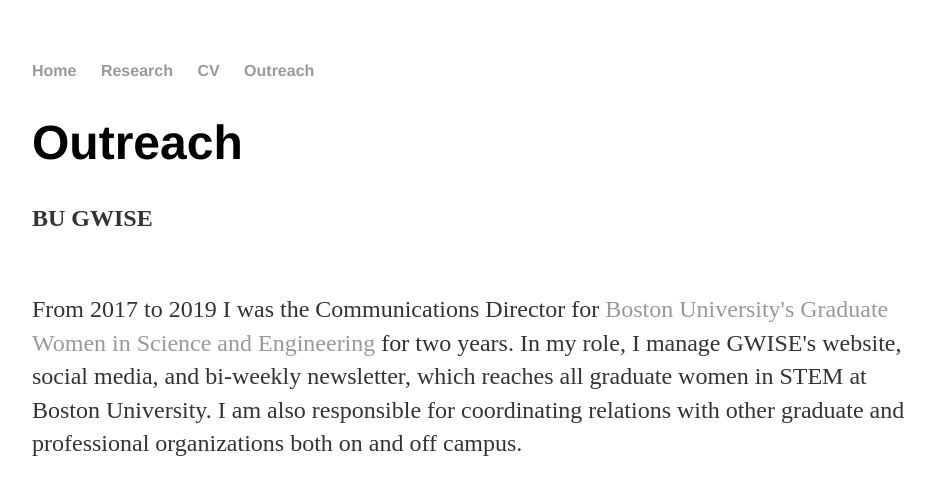
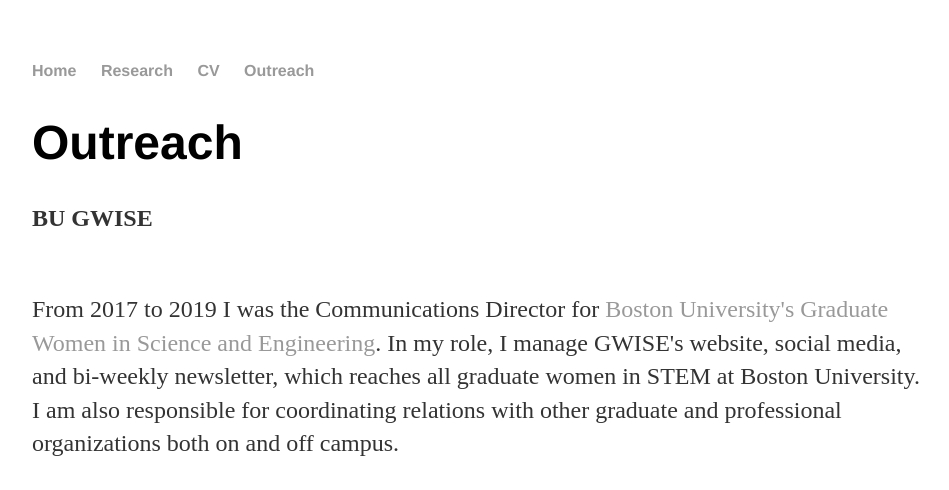
Before and after one commit to rkstan/rkstan.github.io, a Jekyll site: the page built from outreach/index.html, in a window 1280 px wide and 900 px high, cut to the strip 0-490 px from the top of the window. Shown: the whole strip, without its empty margins (160-1109 px from the left). Built offline with Jekyll 4.4.1, drawn with Linux system fonts in a browser that asks for light colours.

Commit message:
Update index.html

```diff
--- a/outreach/index.html
+++ b/outreach/index.html
@@ -9,10 +9,10 @@
 
 			<p><b> BU GWISE </b><br>
 			<br>
-			<p> From 2017 to 2019 I was the Communications Director for <a href="http://www.bu.edu/">Boston University's</a> <a href="http://www.bu.edu/gwise/">Graduate Women in Science and Engineering</a> for two years. In my role, I manage GWISE's website, social media, and bi-weekly newsletter, which reaches all graduate women in STEM at Boston University. I am also responsible for coordinating relations with other graduate and professional organizations both on and off campus. <br>
+			<p> From 2017 to 2019 I was the Communications Director for <a href="http://www.bu.edu/">Boston University's</a> <a href="http://www.bu.edu/gwise/">Graduate Women in Science and Engineering</a>. In my role, I manage GWISE's website, social media, and bi-weekly newsletter, which reaches all graduate women in STEM at Boston University. I am also responsible for coordinating relations with other graduate and professional organizations both on and off campus. <br>
 			<br>
+			<img style="float: center;" src="../images/GWISE_10YearGala_0473.jpg" width="550" height="400">
 			<img style="float: center;" src="../images/GWISE_10YearGala_0403.jpg" width="550" height="400">
-			<img style="float: center;" src="../images/GWISE_10YearGala_0473.jpg" width="550" height="400">
 			<p> Graduate Women in Science and Engineering (GWISE) at Boston University strives to create a community to support and promote women in science, technology, engineering, and math fields. Through professional development seminars and workshops, social events, mentoring, and outreach, GWISE fosters interaction across disciplines at Boston University and connects graduate students to postdocs, faculty, and broader networks in Boston and beyond. GWISE is open to all who support our cause. As leaders of the community, GWISE works to advance university policies and programs that promote equality and foster diversity and excellence. GWISE provides resources to address challenges facing women in STEM.<br>
 			<br>
 			<p><b> Girls Science Club </b><br>
```
